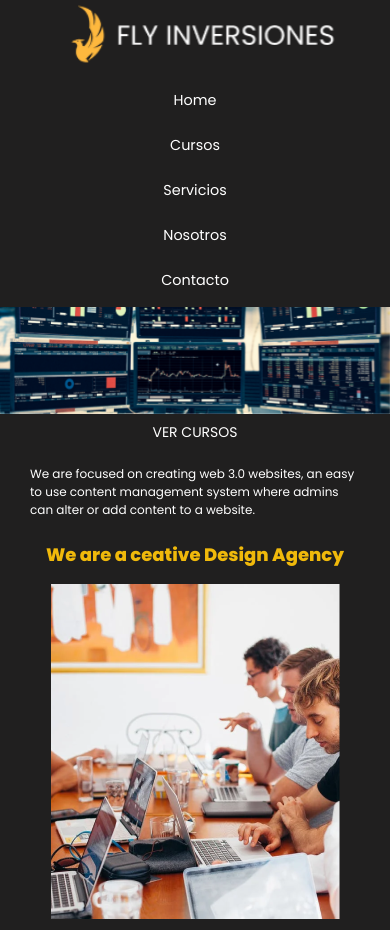
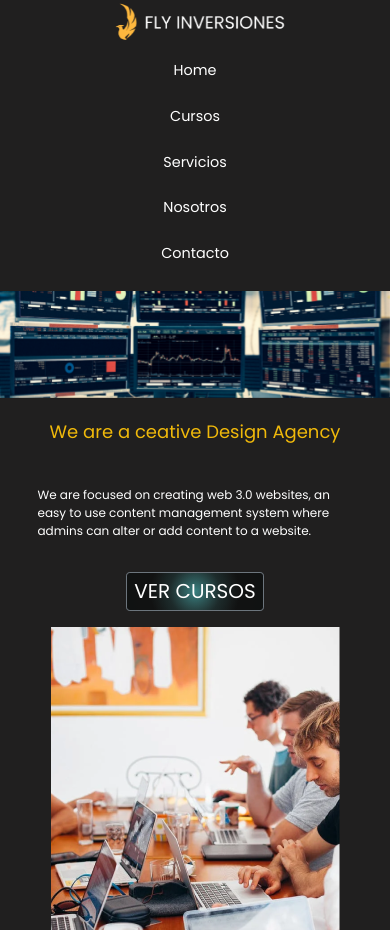
Before and after one commit to federng/Pre-Entrega-2-FedericoKolender, a plain HTML site: page index.html in a window 390 px wide. Shown: the top 930 px of the page. Drawn offline with nearby package versions, Linux system fonts and the light colour scheme; a web font is replaced by a local one.

Commit message:
boostrap agregado al index

```diff
--- a/estilos/css/style.css
+++ b/estilos/css/style.css
@@ -68,8 +68,8 @@ html{
 
 body{
     font-family: 'Poppins', sans-serif;
-    min-width: 250px;
-    /* max-width: 190px; */
+    /* min-width: 360px;
+    max-width: 360px; */
     /*display: grid;
     grid-template-rows: auto 1fr auto;
     min-height: 100vh;*/
@@ -94,8 +94,8 @@ body{
 }
 
 .header__logo{
-    min-width: 280px;
-    max-width: 280px;
+    min-width: 180px;
+    max-width: 180px;
     /* margin: 1px; */
     /* border-radius: 50px; */
     /* border: solid darkgoldenrod; */
@@ -425,6 +425,14 @@ body{
 
 @media only screen and (max-width: 480px){
 
+    .infocurso__box1{
+        align-items: center;
+    }
+
+    .infocurso__h1{
+        padding: var(--sp-s);
+    }
+
     .infocurso__box2{
         display: flex;
         flex-direction: column;
@@ -432,7 +440,7 @@ body{
     }
 
     .infocurso__box2 img{
-        padding: var(--sp-xs);;
+        padding: var(--sp-xs);
     }
 
     .infocurso__box2 figure{
@@ -576,7 +584,7 @@ body{
     }
     .infocurso__box1{
         display: flex;
-        flex-direction: column-reverse;
+        /* flex-direction: column-reverse; */
 
     }
 }
--- a/index.html
+++ b/index.html
@@ -26,6 +26,7 @@
         href="https://cdnjs.cloudflare.com/ajax/libs/animate.css/4.1.1/animate.min.css"
     />
 
+    <link rel="stylesheet" href="./estilos/css/bootstrap.css">
     <link rel="stylesheet" href="./estilos/css/style.css">
 
 </head>
@@ -59,7 +60,7 @@
                     <p class="infocurso__parrafo">
                         We are focused on creating web 3.0 websites, an easy to use content management system where admins can alter or add content to a website.
                     </p>
-                    <a class="infocurso__link" href="http://bullmarket.com.ar" target="_blank" rel="noopener noreferrer">VER CURSOS</a>
+                    <a class="boton--general btn btn-secondary" href="http://bullmarket.com.ar" target="_blank" rel="noopener noreferrer">VER CURSOS</a>
                 </article>
                 <div class="infocurso__box2 ">
                     <figure class="infocurso__integral animate__animated animate__fadeInTopRight">
```
